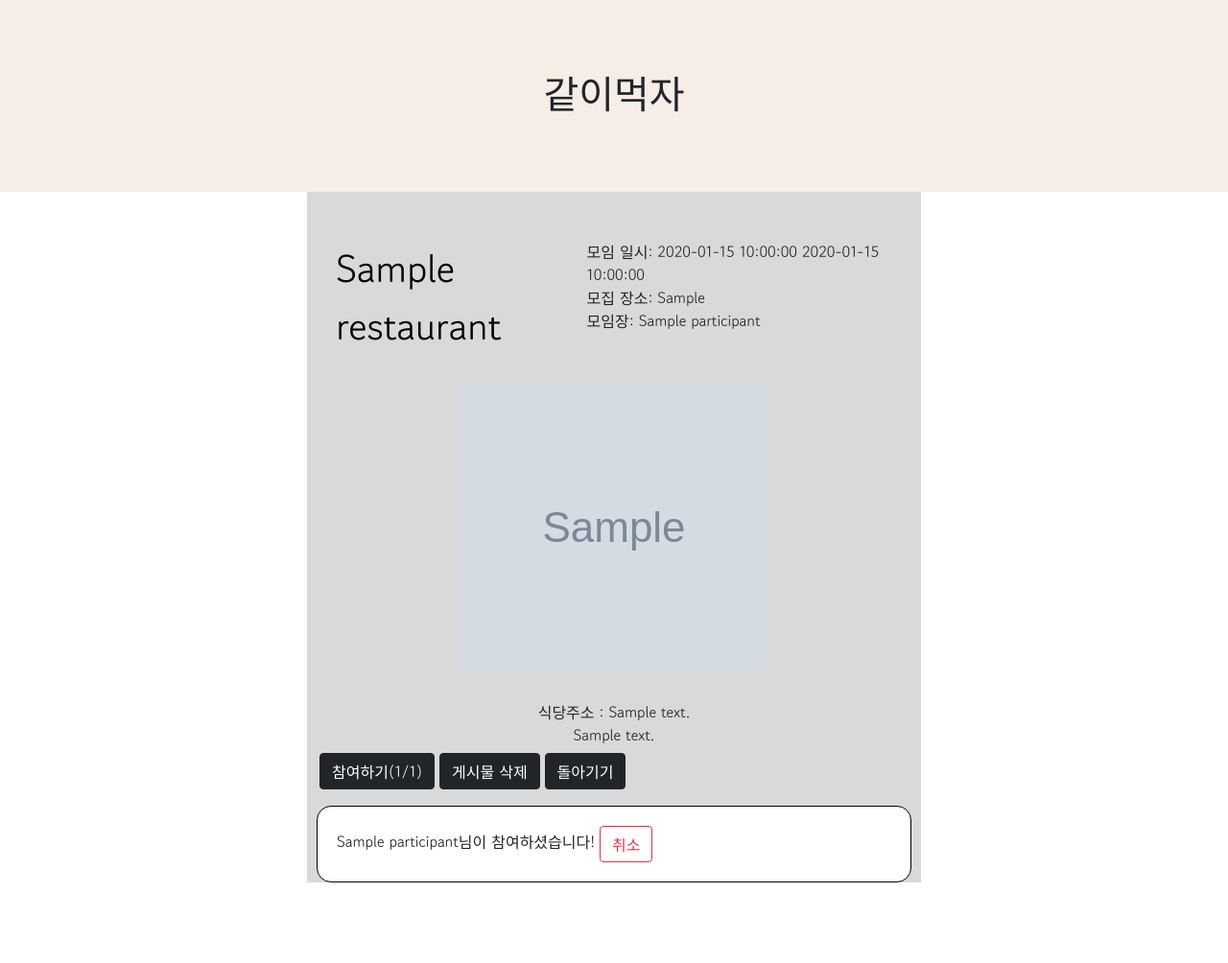
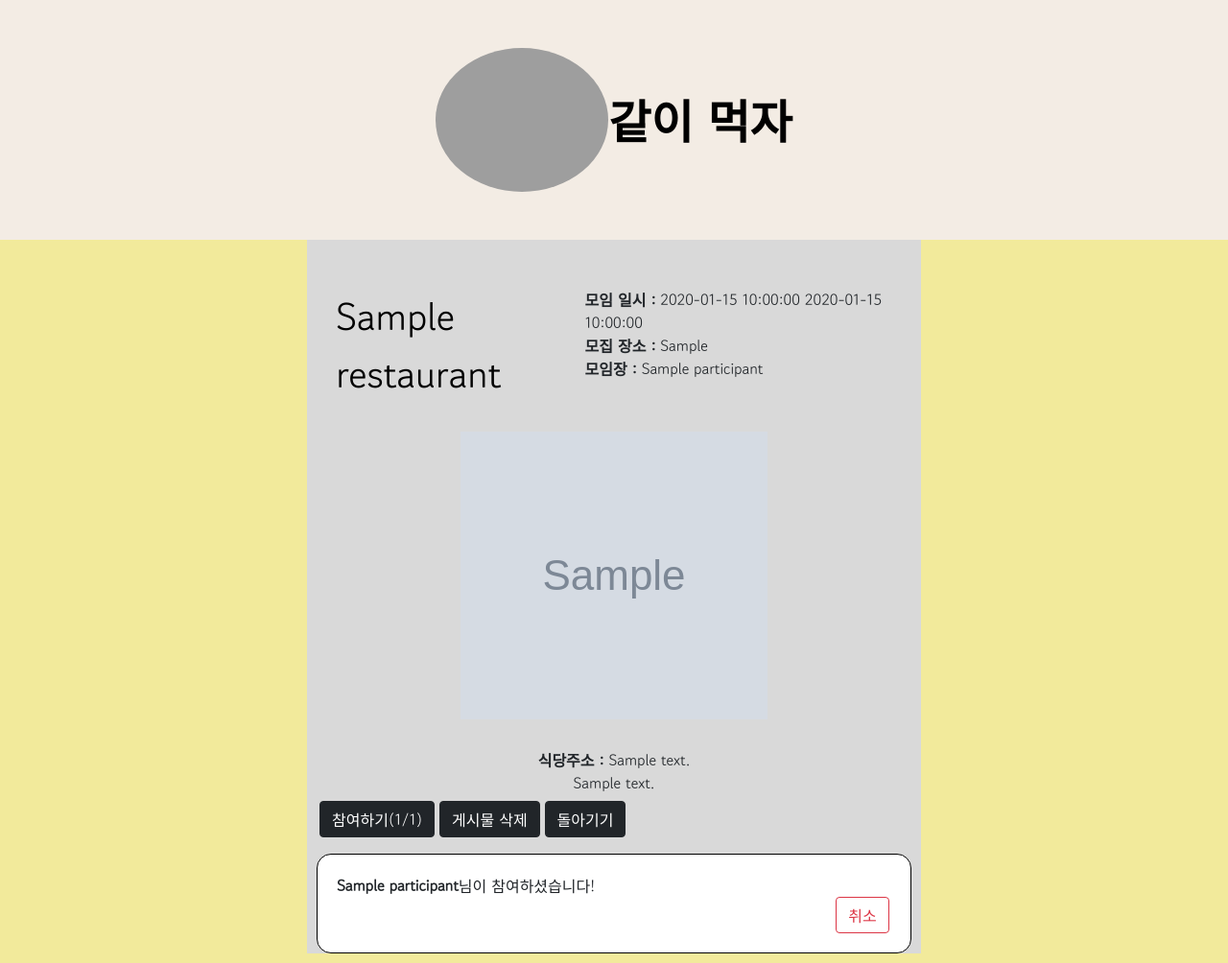
Before and after one commit to fullStack-1w-team-e7/eat2gether, a Flask app: page /api/postings-detail/1 in a window 1280 px wide. Shown: the whole page at 96% size. Before the commit the page ends 920 px from the top, so only its background shows below. Run offline with Flask 2, Linux system fonts and the light colour scheme; grey boxes marked "Sample" are stand-in pictures; a database or web service that is not in the repository returns one stand-in record (values such as "Sample title"); parts of the project's set-up code (start-up, migrations or seed data) failed here and were passed over; some libraries are stand-ins or nearby versions; grey boxes are pictures that could not be loaded.

Commit message:
[update] - css 수정

```diff
--- a/templates/detail.html
+++ b/templates/detail.html
@@ -11,26 +11,57 @@
     <script src="https://cdn.jsdelivr.net/npm/bootstrap@5.0.2/dist/js/bootstrap.bundle.min.js"
             integrity="sha384-MrcW6ZMFYlzcLA8Nl+NtUVF0sA7MsXsP1UyJoMp4YLEuNSfAP+JcXn/tWtIaxVXM"
             crossorigin="anonymous"></script>
-
+    <script src="https://kit.fontawesome.com/403357b174.js" crossorigin="anonymous"></script>
     <title>상세 페이지</title>
 
-    <link href="https://fonts.googleapis.com/css2?family=Gowun+Dodum&display=swap" rel="stylesheet">
+    <link href="https://fonts.googleapis.com/css2?family=Gowun+Dodum&display=swap" rel="stylesheet" />
+
 
     <style>
         * {
-            font-family: 'Gowun Dodum', sans-serif;
+            font-family: "Gowun Dodum", sans-serif;
+        }
+
+        body {
+            background-color: #F2EA9B;
         }
 
         .mytitle {
             width: 100%;
-            height: 200px;
+            height: 250px;
 
-            background-color: #F6EDE6;
+            background-color: #F3ECE4;
+            background-image: linear-gradient(0deg,
+                    rgba(0, 0, 0, 0),
+                    rgba(0, 0, 0, 0)),
+                url("");
+            background-position: center;
+            background-size: cover;
 
+            color: black;
+
+            text-align: center;
             display: flex;
-            flex-direction: column;
+            justify-content: center;
             align-items: center;
+        }
+
+        .mytitle-box {
+            display: flex;
             justify-content: center;
+            align-items: center;
+        }
+
+        .mytitle-img {
+            width: 180px;
+            height: 150px;
+            border-radius: 50%;
+        }
+
+        h1 {
+            font-size: 48px;
+            font-weight: 700;
+            margin: 30px 0;
         }
 
         .detail-info {
@@ -110,6 +141,17 @@
             border-radius: 15px;
 
             background-color: white;
+        }
+
+        {#.detail-info .comment button {#}
+        {#    margin-left: 600px;#}
+
+        .comment .float {
+            float: left;
+        }
+
+        .comment button {
+            margin-left: 90%;
         }
 
     </style>
@@ -223,8 +265,11 @@
 </head>
 
 <body>
-    <div class="mytitle">
-        <h1>같이먹자</h1>
+     <div class="mytitle">
+        <div class='mytitle-box'>
+            <img src='/static/첫 페이지 상단 계란 후라이 그림.jpg' class='mytitle-img' />
+            <h1>같이 먹자</h1>
+        </div>
     </div>
 
     <div class="detail-info">
@@ -236,13 +281,13 @@
 
             <div class="detail-info__date">
                 <div>
-                    모임 일시: {{ page.date }} {{ page.time  }}
+                    <b>모임 일시 :</b> {{ page.date }} {{ page.time  }}
                 </div>
                 <div>
-                    모집 장소: {{ page.meetingPlace }}
+                    <b>모집 장소 :</b> {{ page.meetingPlace }}
                 </div>
                 <div>
-                    모임장: {{ page.count[0] }}
+                    <b>모임장 :</b> {{ page.count[0] }}
                 </div>
             </div>
          </div>
@@ -252,7 +297,7 @@
         </div>
 
         <div class="content">
-            <div>식당주소 : {{ page.address }}</div>
+            <div><b>식당주소 :</b> {{ page.address }}</div>
             <div>{{ page.message }}</div>
         </div>
 
@@ -269,8 +314,12 @@
         <div class="comment-list">
             {% for participant in page.count %}
                 <div class="comment">
-                    {{ participant }}님이 참여하셨습니다!
-                    <button onclick="deleteComment()" type="button" class="btn btn-outline-danger">취소</button>
+                    <div class="float">
+                        <b>{{ participant }}</b>님이 참여하셨습니다!
+                    </div>
+                    <div>
+                        <button onclick="deleteComment()" type="button" class="btn btn-outline-danger">취소</button>
+                    </div>
                 </div>
             {% endfor %}
         </div>
```
